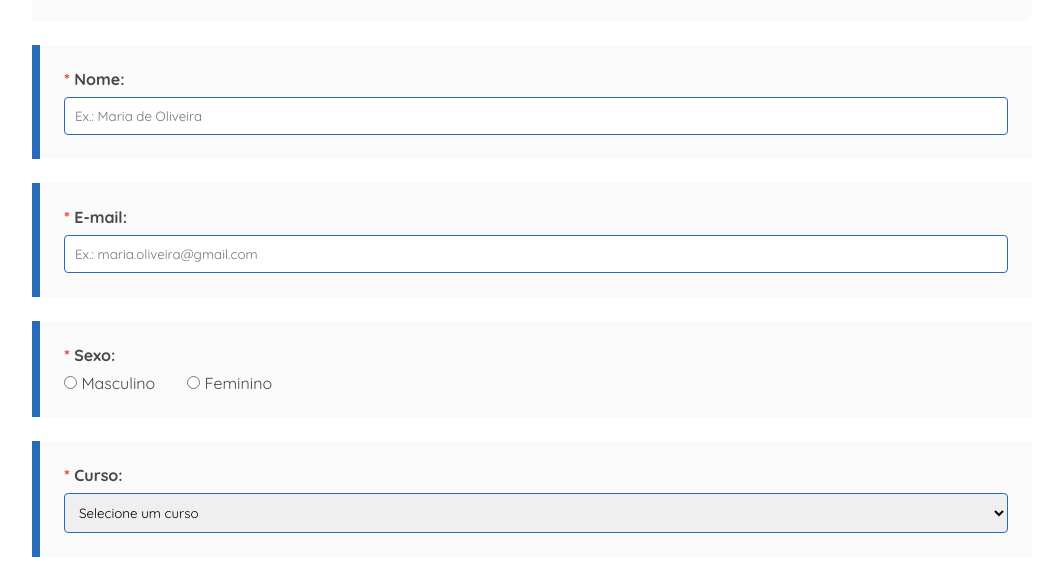
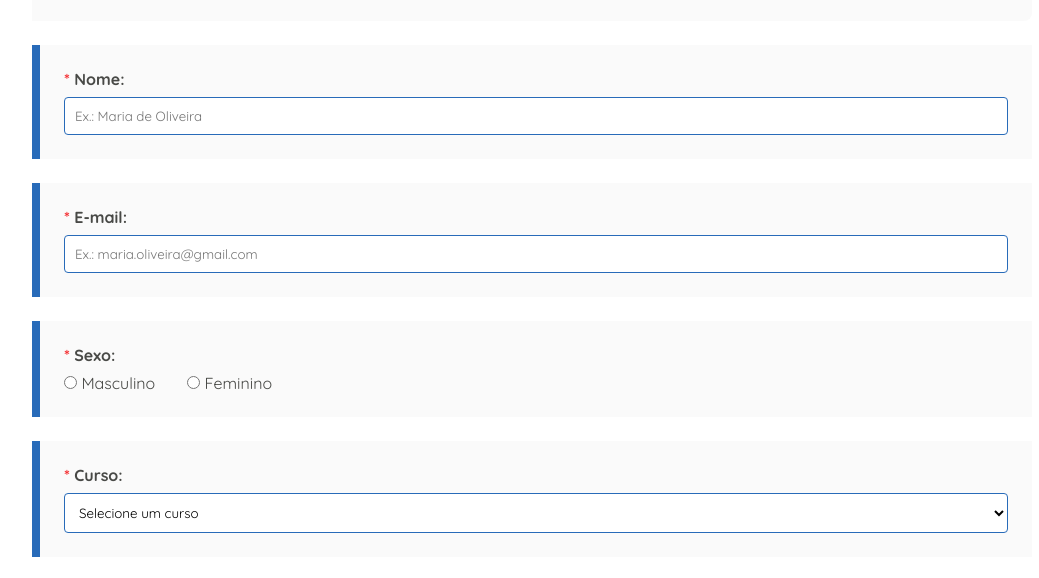
Before and after one commit to MatheusLBatista/enrollment-form, a website built with Vite: page index.html in a window 1280 px wide. Shown: the part 175-753 px from the top of the page, without its empty margins (108-1147 px from the left). Built offline with nearby package versions, Linux system fonts and the light colour scheme.

Commit message:
adjusting select background color

```diff
--- a/src/style.css
+++ b/src/style.css
@@ -98,6 +98,10 @@ form span {
   border-left: 8px solid #286BB9;
 }
 
+form select {
+  background-color: #FFF;
+}
+
 .gender-options {
   display: flex;
   gap: 32px;
```
